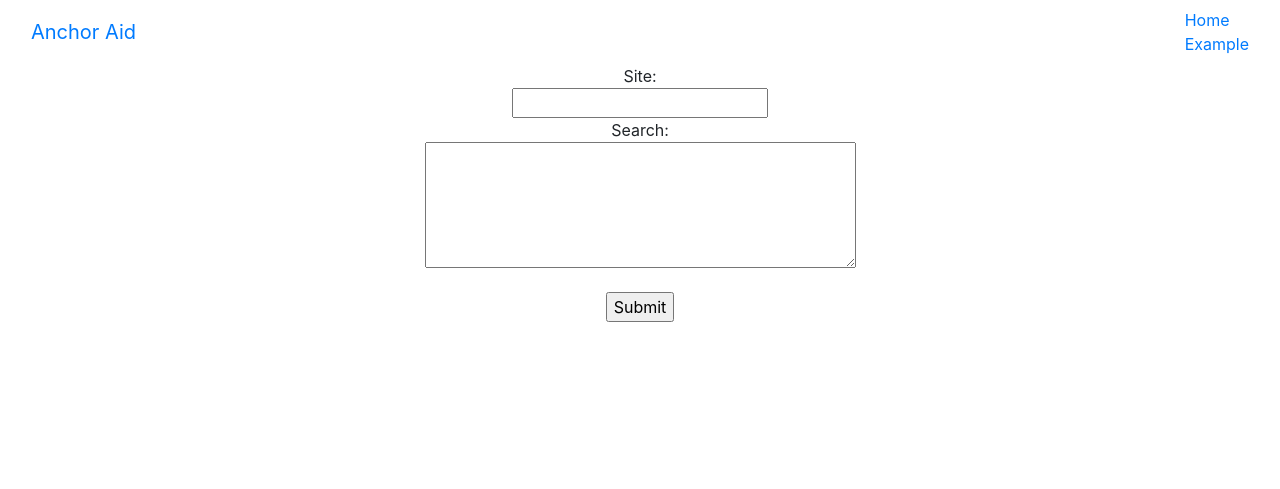
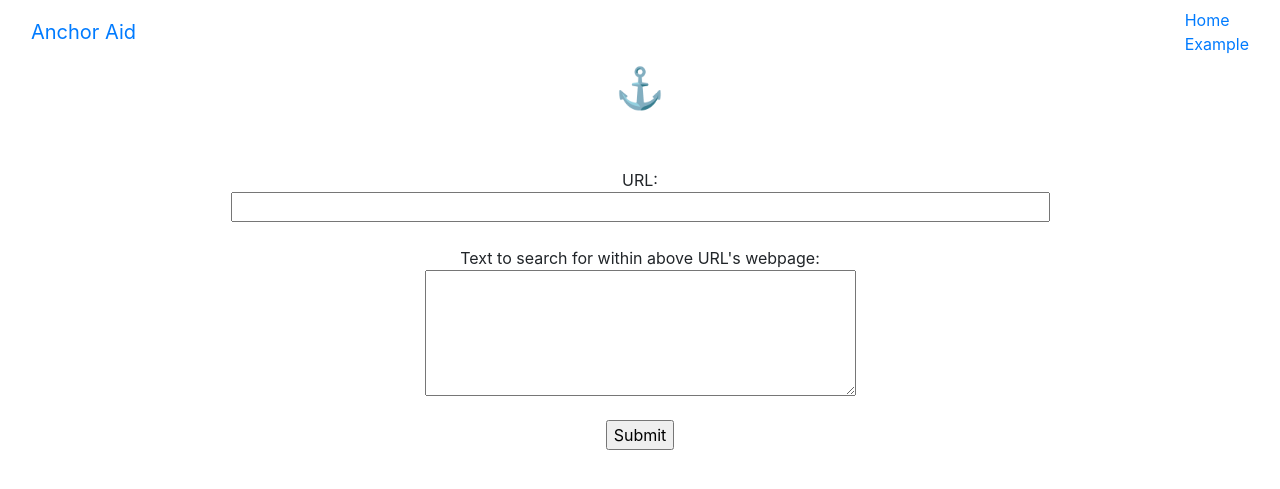
Before and after one commit to scottx611x/anchor-aid, a Flask app: page / in a window 1280 px wide. Shown: the top 489 px of the page. Run offline with Flask 2, Linux system fonts and the light colour scheme; some libraries are stand-ins or nearby versions.

Commit message:
Minor base template style updates

```diff
--- a/templates/base.html
+++ b/templates/base.html
@@ -30,11 +30,13 @@
     <body>
        {% block content %}
            <div align="center">
+               <h1>⚓</h1>
+               <br><br>
                <form method="post" action="./create">
-                  Site:<br>
-                  <input type="text" name="site">
-                  <br>
-                  Search:<br>
+                  URL:<br>
+                  <input type="text" size="75" name="site">
+                  <br><br>
+                  Text to search for within above URL's webpage:<br>
                   <textarea name="search" cols="40" rows="5"></textarea>
                   <br><br>
                   <input type="submit" value="Submit">
```
